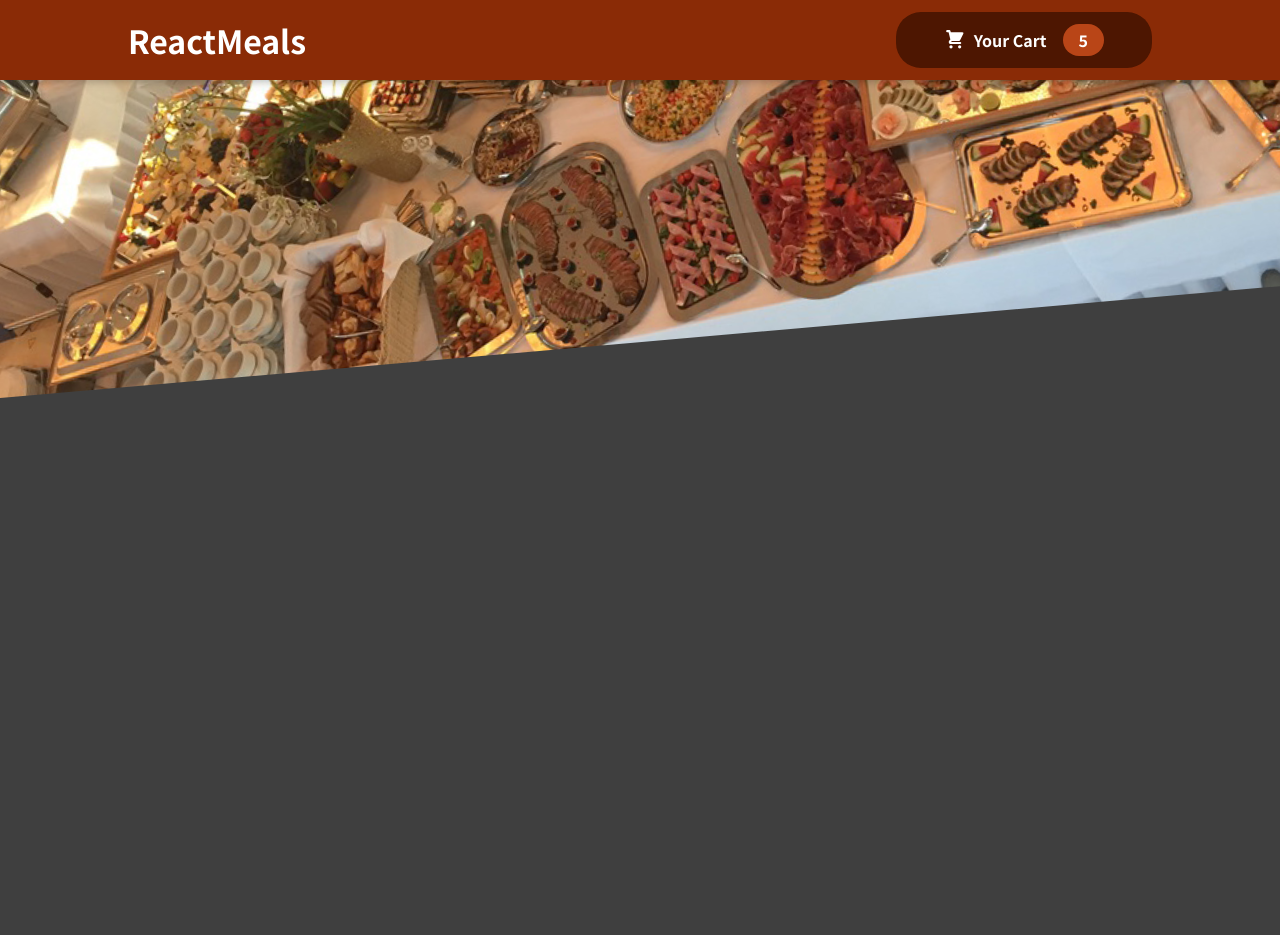
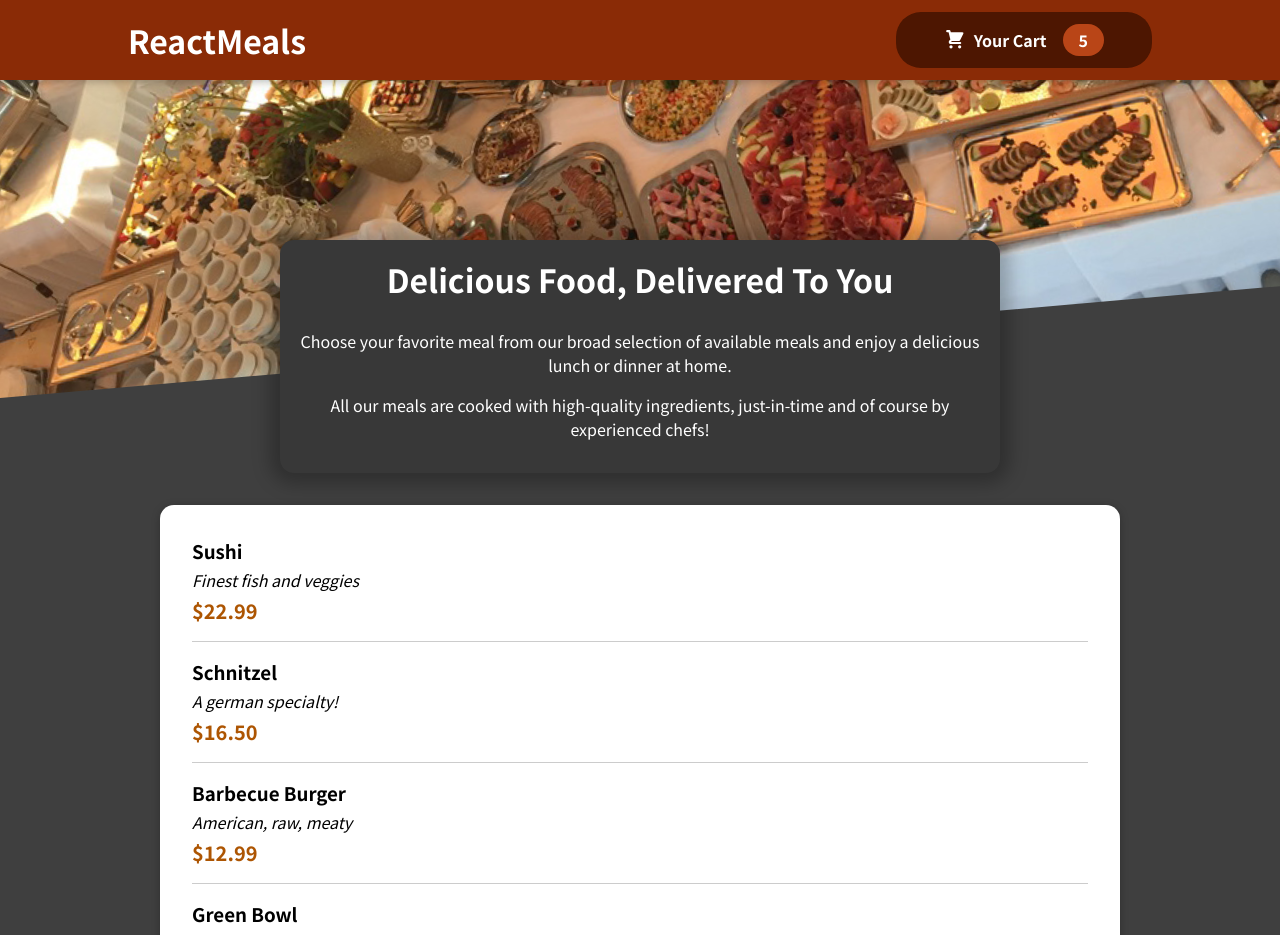
Before and after one commit to ernadKovacevic/food-order-app, a React (Create React App) app: page / in a window 1280 px wide. Shown: the top 935 px of the page. Before the commit the page ends 800 px from the top, so only its background shows below. Built offline with nearby package versions, Linux system fonts and the light colour scheme.

Commit message:
displaying meals

```diff
--- a/src/App.js
+++ b/src/App.js
@@ -1,10 +1,14 @@
 import Header from './components/Layout/Header';
 import { Fragment } from 'react';
+import Meals from './components/Meals/Meals';
 
 function App() {
   return (
     <Fragment>
       <Header />
+      <main>
+        <Meals />
+      </main>
     </Fragment>
   );
 }
--- /dev/null
+++ b/src/components/Meals/AvailableMeals.js
@@ -0,0 +1,50 @@
+import classes from './AvailableMeals.module.css';
+import Card from '../UI/Card';
+import MealItem from './MealItem/MealItem';
+
+const DUMMY_MEALS = [
+  {
+    id: 'm1',
+    name: 'Sushi',
+    description: 'Finest fish and veggies',
+    price: 22.99,
+  },
+  {
+    id: 'm2',
+    name: 'Schnitzel',
+    description: 'A german specialty!',
+    price: 16.5,
+  },
+  {
+    id: 'm3',
+    name: 'Barbecue Burger',
+    description: 'American, raw, meaty',
+    price: 12.99,
+  },
+  {
+    id: 'm4',
+    name: 'Green Bowl',
+    description: 'Healthy...and green...',
+    price: 18.99,
+  },
+];
+
+const AvailableMeals = () => {
+  const mealsList = DUMMY_MEALS.map((meal) => (
+    <MealItem
+      key={meal.id}
+      name={meal.name}
+      description={meal.description}
+      price={meal.price}
+    />
+  ));
+  return (
+    <section className={classes.meals}>
+      <Card>
+        <ul>{mealsList}</ul>
+      </Card>
+    </section>
+  );
+};
+
+export default AvailableMeals;
--- /dev/null
+++ b/src/components/Meals/AvailableMeals.module.css
@@ -0,0 +1,24 @@
+.meals {
+  max-width: 60rem;
+  width: 90%;
+  margin: 2rem auto;
+  animation: meals-appear 1s ease-out forwards;
+}
+
+.meals ul {
+  list-style: none;
+  margin: 0;
+  padding: 0;
+}
+
+@keyframes meals-appear {
+  from {
+    opacity: 0;
+    transform: translateY(3rem);
+  }
+
+  to {
+    opacity: 1;
+    transform: translateY(0);
+  }
+}
--- /dev/null
+++ b/src/components/Meals/MealItem/MealItem.js
@@ -0,0 +1,17 @@
+import classes from './MealItem.module.css';
+
+const MealItem = (props) => {
+  const price = `$${props.price.toFixed(2)}`;
+  return (
+    <li className={classes.meal}>
+      <div>
+        <h3>{props.name}</h3>
+        <div className={classes.description}>{props.description}</div>
+        <div className={classes.price}>{price}</div>
+      </div>
+      <div></div>
+    </li>
+  );
+};
+
+export default MealItem;
--- /dev/null
+++ b/src/components/Meals/MealItem/MealItem.module.css
@@ -0,0 +1,22 @@
+.meal {
+  display: flex;
+  justify-content: space-between;
+  margin: 1rem;
+  padding-bottom: 1rem;
+  border-bottom: 1px solid #ccc;
+}
+
+.meal h3 {
+  margin: 0 0 0.25rem 0;
+}
+
+.description {
+  font-style: italic;
+}
+
+.price {
+  margin-top: 0.25rem;
+  font-weight: bold;
+  color: #ad5502;
+  font-size: 1.25rem;
+}
--- /dev/null
+++ b/src/components/Meals/Meals.js
@@ -0,0 +1,14 @@
+import AvailableMeals from './AvailableMeals.js';
+import MealsSummary from './MealsSummary.js';
+import { Fragment } from 'react';
+
+const Meals = () => {
+  return (
+    <Fragment>
+      <MealsSummary />
+      <AvailableMeals />
+    </Fragment>
+  );
+};
+
+export default Meals;
--- /dev/null
+++ b/src/components/Meals/MealsSummary.js
@@ -0,0 +1,19 @@
+import classes from './MealsSummary.module.css';
+
+const MealsSummary = () => {
+  return (
+    <section className={classes.summary}>
+      <h2>Delicious Food, Delivered To You</h2>
+      <p>
+        Choose your favorite meal from our broad selection of available meals
+        and enjoy a delicious lunch or dinner at home.
+      </p>
+      <p>
+        All our meals are cooked with high-quality ingredients, just-in-time and
+        of course by experienced chefs!
+      </p>
+    </section>
+  );
+};
+
+export default MealsSummary;
--- /dev/null
+++ b/src/components/Meals/MealsSummary.module.css
@@ -0,0 +1,18 @@
+.summary {
+  text-align: center;
+  max-width: 45rem;
+  width: 90%;
+  margin: auto;
+  margin-top: -10rem;
+  position: relative;
+  background-color: #383838;
+  color: white;
+  border-radius: 14px;
+  padding: 1rem;
+  box-shadow: 0 1px 18px 10px rgba(0, 0, 0, 0.25);
+}
+
+.summary h2 {
+  font-size: 2rem;
+  margin-top: 0;
+}
--- /dev/null
+++ b/src/components/UI/Card.js
@@ -0,0 +1,7 @@
+import classes from './Card.module.css';
+
+const Card = (props) => {
+  return <div className={classes.card}>{props.children}</div>;
+};
+
+export default Card;
--- /dev/null
+++ b/src/components/UI/Card.module.css
@@ -0,0 +1,6 @@
+.card {
+  padding: 1rem;
+  box-shadow: 0 2px 8px rgba(0, 0, 0, 0.25);
+  border-radius: 14px;
+  background-color: white;
+}
```
Also changed, not shown: src/components/Meals/dummy-meals.js (added, +28 -0 lines), src/components/Meals/MealItem/MealItemForm.js (added), 1 other file (tests, documents, lock files or other folders).
